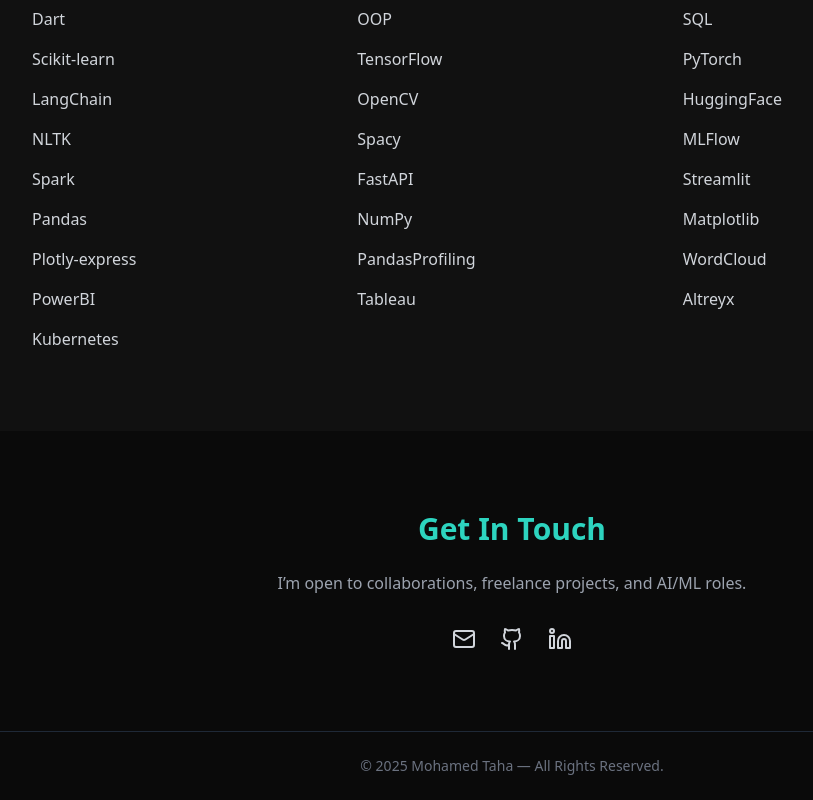
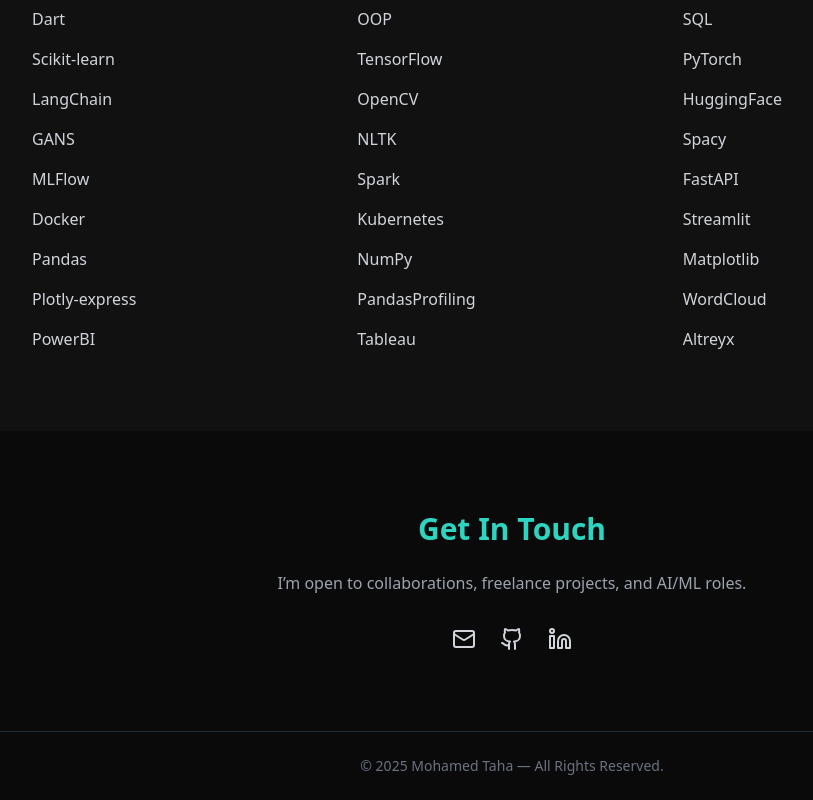
Before and after one commit to Mohamedtahaahmedtaha/portfolio, a React (Create React App) app: page / in a window 1280 px wide. Shown: the part 2260-3060 px from the top of the page, without its empty margins (128-941 px from the left). Built offline with nearby package versions, Linux system fonts and the light colour scheme.

Commit message:
update resume

```diff
--- a/src/App.tsx
+++ b/src/App.tsx
@@ -170,11 +170,14 @@
           <span>LangChain</span>
           <span>OpenCV</span>
           <span>HuggingFace</span>
+          <span>GANS</span>
           <span>NLTK</span>
           <span>Spacy</span>
           <span>MLFlow</span>
           <span>Spark</span>
           <span>FastAPI</span>
+          <span>Docker</span>
+          <span>Kubernetes</span>
           <span>Streamlit</span>
           <span>Pandas</span>
           <span>NumPy</span>
@@ -185,7 +188,6 @@
           <span>PowerBI</span>
           <span>Tableau</span>
           <span>Altreyx</span>
-          <span>Kubernetes</span>
         </div>
       </section>
 
```
